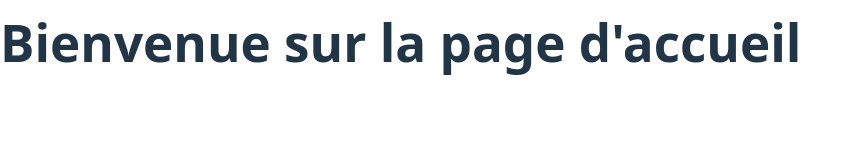
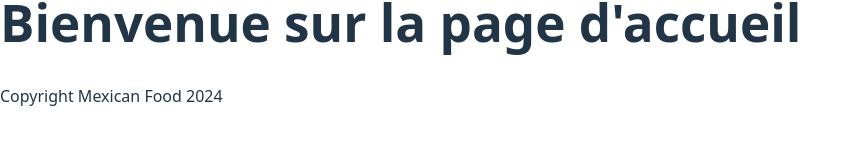
Before and after one commit to Yacoubbeltanivelle/vite-project, a React (Vite) app: page / in a window 1280 px wide. Shown: the part 531-676 px from the top of the page, without its empty margins (0-861 px from the left). Built offline with nearby package versions, Linux system fonts and the light colour scheme.

Commit message:
ACTIVITE 5 : Le pied de page

```diff
--- a/src/App.jsx
+++ b/src/App.jsx
@@ -1,11 +1,13 @@
 import { BrowserRouter as Router } from "react-router-dom";
-import Header from './components/Header';
+import Header from './components/header/Header';
+import Footer from './components/footer/Footer';
 
 function App() {
   return (
     <Router>
       <Header />
       <h1>Bienvenue sur la page d'accueil</h1>
+      <Footer />
     </Router>
   );
 }
--- /dev/null
+++ b/src/components/footer/Footer.jsx
@@ -0,0 +1,12 @@
+
+function Footer() {
+
+
+  return (
+    <footer>
+        <p>Copyright Mexican Food 2024</p>
+    </footer>
+  )
+}
+
+export default Footer;
```
Also changed, not shown: src/components/header/Header.jsx (renamed from src/components/header.jsx).
